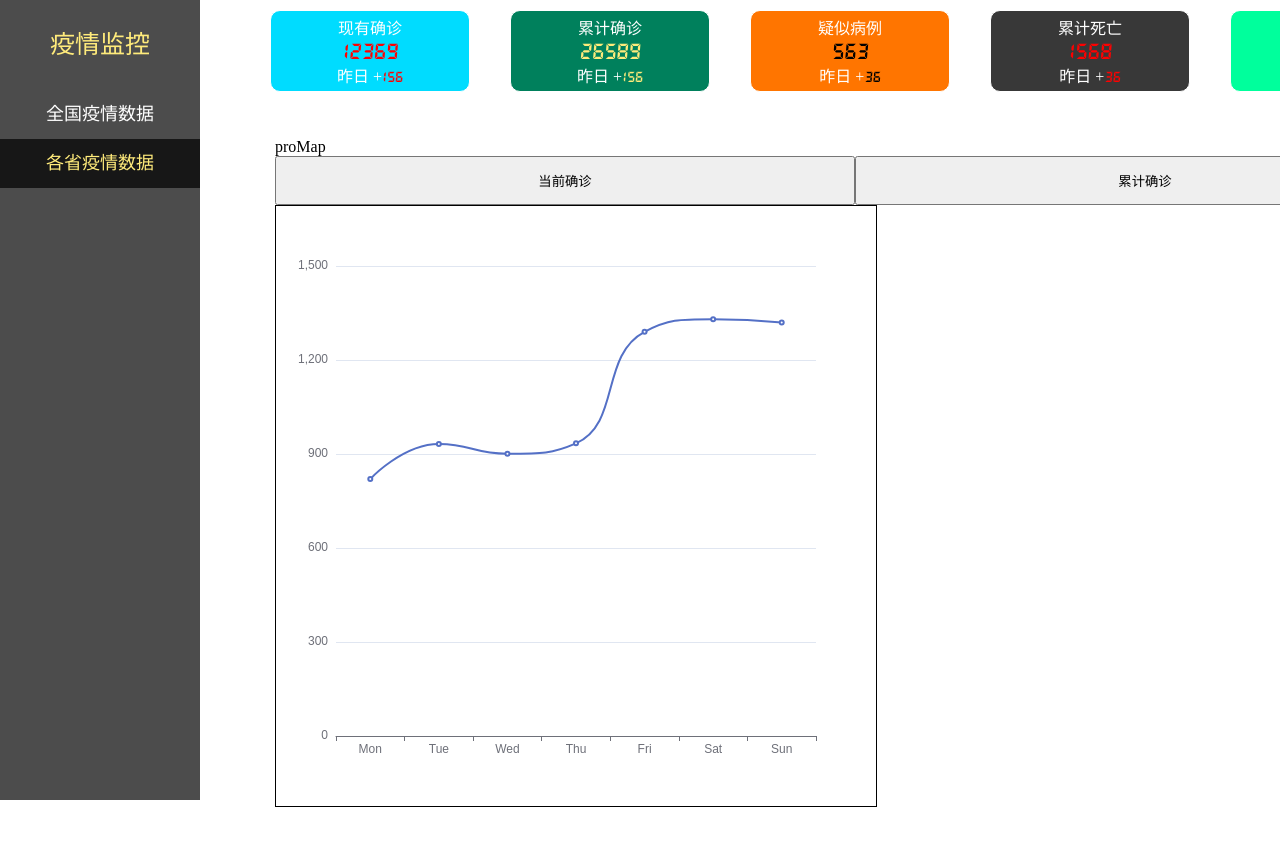
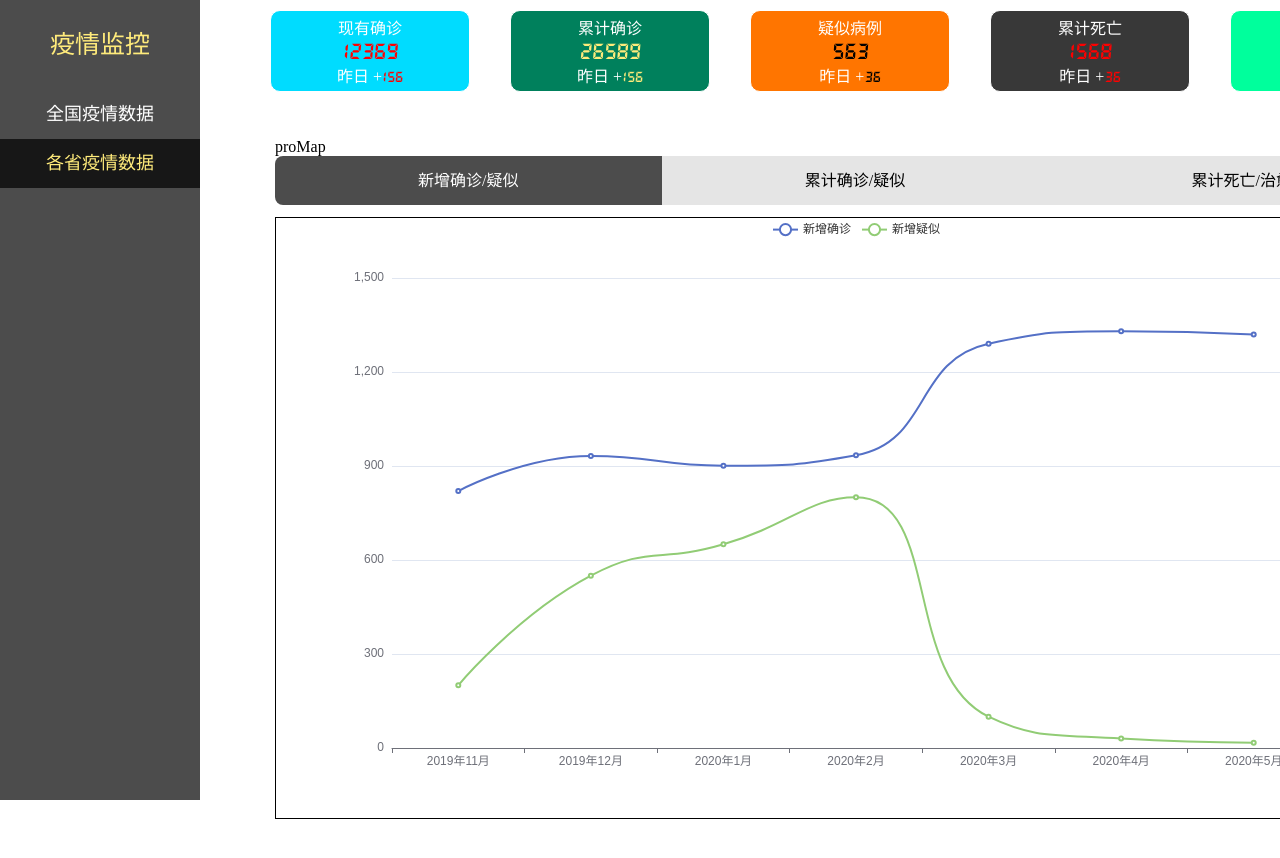
Before and after one commit to Pro-pro-cloud/-web-, a Vue app: page /provincemap in a window 1280 px wide. Shown: the top 858 px of the page. Before the commit the page ends 807 px from the top, so only its background shows below. Built offline with nearby package versions, Linux system fonts and the light colour scheme.

Commit message:
chart基本结构完成

```diff
--- a/src/components/content/prochart/prochart.vue
+++ b/src/components/content/prochart/prochart.vue
@@ -1,7 +1,5 @@
 <template>
-    <div class="mychart" ref="mychart">
-        prochart
-    </div>
+    <div class="mychart" ref="mychart"></div>
 </template>
 
 <script>
@@ -14,8 +12,8 @@ export default {
     },
     props : {
         lineValue :{
-            type : Array,
-            default: []
+            type : Object,
+            default : () => {}
         }
     },
     watch : {
@@ -27,6 +25,7 @@ export default {
         }
     },
     mounted () {
+        console.log(this.lineValue.cnum);
         this.drawLine()
     },
     methods : {
@@ -35,18 +34,34 @@ export default {
             let option = {
                 xAxis: {
                     type: 'category',
-                    data: ['Mon', 'Tue', 'Wed', 'Thu', 'Fri', 'Sat', 'Sun']
+                    data: this.lineValue.xData
                 },
                 yAxis: {
                     type: 'value'
                 },
                 series: [{
-                    data: this.lineValue,
+                    name : this.lineValue.name[0],
+                    data: this.lineValue.cnum,
                     type: 'line',
                     smooth: true
-                }]
+                },
+                {
+                    name :this.lineValue.name[1],
+                    data: this.lineValue.snum,
+                    type: 'line',
+                    smooth: true
+                }],
+                tooltip : {
+                    trigger : 'axis'
+                },
+                legend : {
+                    data : this.lineValue.name
+                }
             }
         option && mychart.setOption(option)
+        window.addEventListener('resize', ()=>{
+            mychart.resize()
+        })
         }
     }
 }
@@ -55,7 +70,10 @@ export default {
 <style scoped>
     .mychart {
         height: 600px;
-        width: 600px;
+        width: 1160px;
+        margin-top: 12px;
         border: 1px black solid;
+        overflow-x: hidden;
+        margin-bottom: 50px;
     }
 </style>
--- a/src/router/index.js
+++ b/src/router/index.js
@@ -28,7 +28,10 @@ const routes = [
 
 const router = new VueRouter({
   routes,
-  mode:'history'
+  mode:'history',
+  scrollBehavior (to, from, savedPosition) {
+    return { x: 0, y: 0 }
+  }
 })
 
 export default router
--- a/src/views/province/mapVue/proMap.vue
+++ b/src/views/province/mapVue/proMap.vue
@@ -1,10 +1,11 @@
 <template>
     <div>
         <main-agg-data :general-data="genData"></main-agg-data>
+        <div class="hid"></div>
         <div>proMap</div>
         <div class="btn">
             <div class="btn-item" @click="btnClick(index)" v-for="(item,index) in btnTittle" :key="index">
-            <button>{{item}}</button>
+                <div @click="btnitemClick(index)" :class="{backup : index !== currentIndex, active : index === currentIndex}">{{item}}</div>
             </div>
         </div>
         <prochart :lineValue='chartData'></prochart>
@@ -21,10 +22,12 @@ export default {
     data () {
         return {
             province : null,
-            btnTittle : ['当前确诊','累计确诊'] ,
-            chartData : [820, 932, 901, 934, 1290, 1330, 1320],
-            cnum : [820, 932, 901, 934, 1290, 1330, 1320],
-            addnum : [222,555,444,680,20,1500,2100]
+            btnTittle : ['新增确诊/疑似','累计确诊/疑似','累计死亡/治愈'] ,
+            chartData : [],
+            newAdd : {cnum :[820, 932, 901, 934, 1290, 1330, 1320],snum : [200,550,650,800,100,30,17],name : ['新增确诊','新增疑似'],xData:['2019年11月','2019年12月','2020年1月','2020年2月','2020年3月','2020年4月','2020年5月']},
+            addUpnum : {cnum : [222,555,444,680,20,1500,2100],snum : [200,550,650,800,100,30,17],name : ['累计确诊','累计疑似'],xData:['2019年11月','2019年12月','2020年1月','2020年2月','2020年3月','2020年4月','2020年5月']},
+            dnum : {cnum : [1,3,5,7,7,7,8],snum : [12,15,10,4,2,0,19],name : ['累计死亡','累计治愈'],xData:['2019年11月','2019年12月','2020年1月','2020年2月','2020年3月','2020年4月','2020年5月']},
+            currentIndex : 0
         }
     },
     components:{
@@ -33,6 +36,7 @@ export default {
     },
     created () {
         this.province = this.$route.query.proname
+        this.chartData = this.newAdd
     },
     computed:{
       genData(){
@@ -48,28 +52,74 @@ export default {
     methods : {
         btnClick(index){
             if(index === 0){
-                this.chartData = this.cnum
+                this.chartData = this.newAdd
             } else if (index === 1) {
-                this.chartData = this.addnum
+                this.chartData = this.addUpnum
+            } else if (index === 2){
+                this.chartData = this.dnum
             } else {
-                this.chartData = this.cnum
+                this.chartData = this.newAdd
             }
+        },
+        btnitemClick(index){
+            this.currentIndex = index
+
         }
     }
 }
 </script>
 
 <style scoped>
+.hid{
+        position: fixed;
+        top:0px;
+        background-color: white;
+        height: 140px;
+        width: 1160px;
+        z-index: 3;
+        overflow: hidden;
+        top: 0;
+    }
 .btn{
     display: flex;
     width: 1160px;
     height: 49px;
+    overflow-x: hidden
+
 }
 .btn .btn-item{
-    flex:1
+    flex:1;
 }
-.btn .btn-item button{
+.backup{
     width: 100%;
     height: 49px;
-}
+    text-align: center;
+    line-height: 49px;
+    /* border: 1px solid transparent; */
+    background-color: rgba(0,0,0,.1);
+    color: rgba(0,0,0);
+
+    cursor: pointer;
+ }
+  .btn .btn-item:nth-child(2) div{
+      /* border-right:1px rgba(248, 247, 247, 0.986) solid; */
+ }
+ .btn .btn-item:first-child div{
+     border-top-left-radius: 8px;
+     border-bottom-left-radius: 8px;
+ }
+  .btn .btn-item:last-child div{
+     border-top-right-radius: 8px;
+     border-bottom-right-radius: 8px;
+ }
+ .active {
+    width: 100%;
+    height: 49px;
+    text-align: center;
+    line-height: 49px;
+    /* border: 1px solid transparent; */
+    background-color: rgba(0,0,0,.7);
+    color: #fff;
+    cursor: pointer;
+ }
 </style>
```
